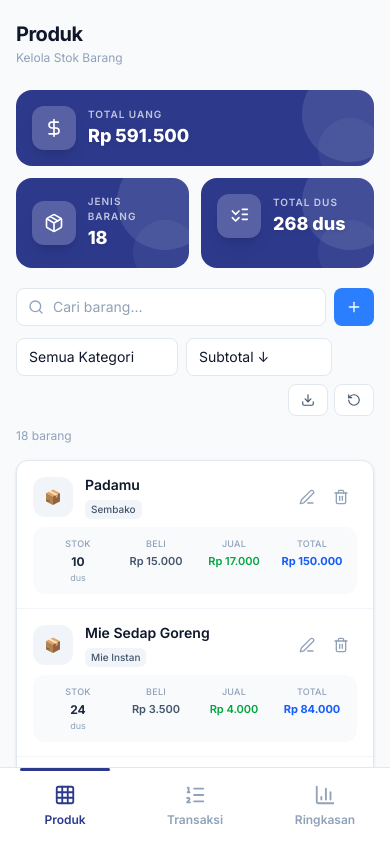
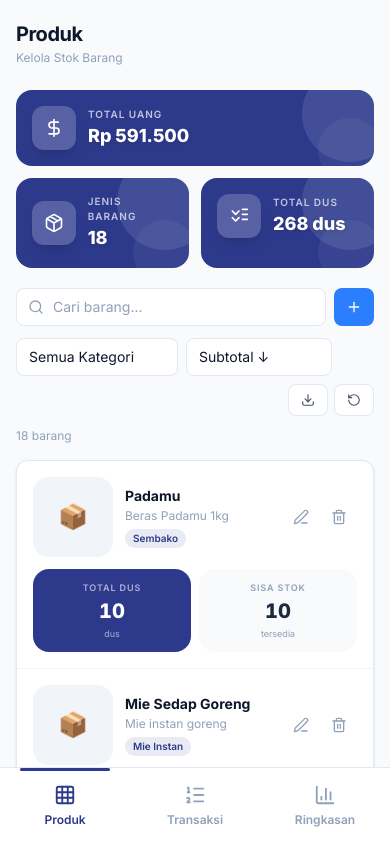
Before and after one commit to mrxzi/dewanda, a Next.js app: page / in a window 390 px wide. Shown: the top 842 px of the page. Built offline with nearby package versions, Linux system fonts and the light colour scheme.

Commit message:
updatebaru3

```diff
--- a/src/components/DataTable.tsx
+++ b/src/components/DataTable.tsx
@@ -3,7 +3,6 @@
 import { Edit3, Trash2, ChevronLeft, ChevronRight } from "lucide-react";
 import { Barang } from "@/lib/types";
 import { formatRupiah, getSubtotal } from "@/lib/utils";
-import { useTheme } from "./ThemeProvider";
 import { useState, useEffect } from "react";
 
 interface DataTableProps {
@@ -15,8 +14,6 @@ interface DataTableProps {
 const ITEMS_PER_PAGE = 10;
 
 export default function DataTable({ data, onEdit, onDelete }: DataTableProps) {
-  const { theme } = useTheme();
-  const isDark = theme === "dark";
   const [currentPage, setCurrentPage] = useState(1);
 
   const totalPages = Math.max(1, Math.ceil(data.length / ITEMS_PER_PAGE));
@@ -27,42 +24,23 @@ export default function DataTable({ data, onEdit, onDelete }: DataTableProps) {
     if (currentPage > totalPages) setCurrentPage(1);
   }, [currentPage, totalPages]);
 
-  const badgeClass = isDark
-    ? "bg-slate-700 text-slate-300"
-    : "bg-slate-100 text-slate-600";
-
   if (data.length === 0) {
     return (
-      <div
-        className={`rounded-xl border p-12 text-center ${
-          isDark ? "bg-slate-800 border-slate-700" : "bg-white border-slate-200"
-        }`}
-      >
+      <div className="rounded-xl border p-12 text-center bg-white border-slate-200">
         <p className="text-3xl mb-2">📦</p>
-        <p className={`text-sm ${isDark ? "text-slate-500" : "text-slate-400"}`}>
-          Tidak ada data ditemukan
-        </p>
+        <p className="text-sm text-slate-400">Tidak ada data ditemukan</p>
       </div>
     );
   }
 
   return (
-    <div
-      className={`rounded-xl border overflow-hidden ${
-        isDark ? "bg-slate-800 border-slate-700" : "bg-white border-slate-200 shadow-sm"
-      }`}
-    >
-      {/* Desktop table */}
+    <div className="rounded-xl border overflow-hidden bg-white border-slate-200 shadow-sm">
+
+      {/* ── Desktop table ── */}
       <div className="hidden md:block overflow-x-auto">
         <table className="w-full text-sm">
           <thead>
-            <tr
-              className={`text-[11px] font-medium uppercase tracking-wider ${
-                isDark
-                  ? "bg-slate-800 text-slate-500 border-b border-slate-700"
-                  : "bg-slate-50 text-slate-400 border-b border-slate-200"
-              }`}
-            >
+            <tr className="text-[11px] font-medium uppercase tracking-wider bg-slate-50 text-slate-400 border-b border-slate-200">
               <th className="py-3 px-4 text-left w-10">No</th>
               <th className="py-3 px-4 text-left">Produk</th>
               <th className="py-3 px-4 text-left">Kategori</th>
@@ -74,26 +52,17 @@ export default function DataTable({ data, onEdit, onDelete }: DataTableProps) {
             </tr>
           </thead>
           <tbody>
-            {paginatedData.map((item, index) => (
+            {paginatedData.map((item, index) => {
+              const habis = item.qty <= 0;
+              return (
                 <tr
                   key={item.id}
-                className={`transition-colors ${
-                  isDark
-                    ? "border-b border-slate-700/50 hover:bg-slate-750 hover:bg-slate-700/40"
-                    : "border-b border-slate-100 hover:bg-slate-50"
-                }`}
+                  className={`transition-colors border-b border-slate-100 hover:bg-slate-50 ${habis ? "opacity-40 grayscale" : ""}`}
                 >
-                <td
-                  className={`py-3 px-4 ${
-                    isDark ? "text-slate-500" : "text-slate-400"
-                  }`}
-                >
-                  {startIdx + index + 1}
-                </td>
+                  <td className="py-3 px-4 text-slate-400">{startIdx + index + 1}</td>
                   <td className="py-3 px-4">
                     <div className="flex items-center gap-2.5">
-                    {/* Product image */}
-                    <div className={`w-8 h-8 rounded-lg overflow-hidden flex-shrink-0 ${isDark ? "bg-slate-700" : "bg-slate-100"}`}>
+                      <div className="w-8 h-8 rounded-lg overflow-hidden flex-shrink-0 bg-slate-100">
                         {item.gambar ? (
                           <img src={item.gambar} alt={item.nama} className="w-full h-full object-cover" />
                         ) : (
@@ -101,158 +70,128 @@ export default function DataTable({ data, onEdit, onDelete }: DataTableProps) {
                         )}
                       </div>
                       <div>
-                      <span className={`font-medium ${isDark ? "text-white" : "text-slate-900"}`}>
-                        {item.nama}
-                      </span>
-                      {item.catatan && (
-                        <p className={`text-[10px] truncate max-w-[120px] ${isDark ? "text-slate-500" : "text-slate-400"}`}>
-                          {item.catatan}
-                        </p>
+                        <span className="font-medium text-slate-900">{item.nama}</span>
+                        {habis && <p className="text-[10px] text-red-500 font-semibold">Stok Habis</p>}
+                        {item.catatan && !habis && (
+                          <p className="text-[10px] truncate max-w-[120px] text-slate-400">{item.catatan}</p>
                         )}
                       </div>
                     </div>
                   </td>
                   <td className="py-3 px-4">
-                  <span
-                    className={`inline-block px-2 py-0.5 rounded text-[11px] font-medium ${badgeClass}`}
-                  >
+                    <span className="inline-block px-2 py-0.5 rounded text-[11px] font-medium bg-slate-100 text-slate-600">
                       {item.kategori}
                     </span>
                   </td>
-                <td
-                  className={`py-3 px-4 text-right font-medium ${
-                    isDark ? "text-slate-300" : "text-slate-700"
-                  }`}
-                >
-                  {item.qty} dus
-                </td>
-                <td
-                  className={`py-3 px-4 text-right ${
-                    isDark ? "text-slate-400" : "text-slate-500"
-                  }`}
-                >
-                  {formatRupiah(item.hargaSatuan)}
-                </td>
-                <td
-                  className={`py-3 px-4 text-right ${
-                    isDark ? "text-green-400" : "text-green-600"
-                  }`}
-                >
-                  {formatRupiah(item.hargaJual)}
-                </td>
+                  <td className="py-3 px-4 text-right font-medium text-slate-700">{item.qty} dus</td>
+                  <td className="py-3 px-4 text-right text-slate-500">{formatRupiah(item.hargaSatuan)}</td>
+                  <td className="py-3 px-4 text-right text-green-600">{formatRupiah(item.hargaJual)}</td>
                   <td className="py-3 px-4 text-right">
-                  <span
-                    className={`font-semibold ${
-                      isDark ? "text-blue-400" : "text-blue-600"
-                    }`}
-                  >
-                    {formatRupiah(getSubtotal(item))}
-                  </span>
+                    <span className="font-semibold text-blue-600">{formatRupiah(getSubtotal(item))}</span>
                   </td>
                   <td className="py-3 px-4">
                     <div className="flex items-center justify-center gap-0.5">
                       <button
                         onClick={() => onEdit(item)}
-                      className={`p-1.5 rounded-md transition-colors ${
-                        isDark
-                          ? "hover:bg-slate-700 text-slate-400"
-                          : "hover:bg-slate-100 text-slate-400"
-                      }`}
+                        className="p-1.5 rounded-md transition-colors hover:bg-slate-100 text-slate-400"
                       >
                         <Edit3 className="w-3.5 h-3.5" />
                       </button>
                       <button
                         onClick={() => onDelete(item.id)}
-                      className={`p-1.5 rounded-md transition-colors ${
-                        isDark
-                          ? "hover:bg-slate-700 text-slate-500 hover:text-red-400"
-                          : "hover:bg-slate-100 text-slate-400 hover:text-red-500"
-                      }`}
+                        className="p-1.5 rounded-md transition-colors hover:bg-slate-100 text-slate-400 hover:text-red-500"
                       >
                         <Trash2 className="w-3.5 h-3.5" />
                       </button>
                     </div>
                   </td>
                 </tr>
-            ))}
+              );
+            })}
           </tbody>
         </table>
       </div>
 
-      {/* Mobile cards */}
-      <div className="md:hidden divide-y divide-slate-100 dark:divide-slate-700/50">
-        {paginatedData.map((item, index) => (
+      {/* ── Mobile cards ── */}
+      <div className="md:hidden divide-y divide-slate-100">
+        {paginatedData.map((item) => {
+          const habis = item.qty <= 0;
+          return (
             <div
               key={item.id}
-            className="px-4 py-3.5"
+              className={`px-4 py-4 transition-opacity ${habis ? "opacity-40 grayscale" : ""}`}
             >
               {/* Row 1: Image + Name + Actions */}
-            <div className="flex items-center gap-3 mb-2">
-              <div className={`w-10 h-10 rounded-xl overflow-hidden flex-shrink-0 ${isDark ? "bg-slate-700" : "bg-slate-100"}`}>
+              <div className="flex items-center gap-3 mb-3">
+                {/* Gambar lebih besar */}
+                <div className="relative w-20 h-20 rounded-2xl overflow-hidden flex-shrink-0 bg-slate-100">
                   {item.gambar ? (
                     <img src={item.gambar} alt={item.nama} className="w-full h-full object-cover" />
                   ) : (
-                  <div className="w-full h-full flex items-center justify-center text-sm">📦</div>
+                    <div className="w-full h-full flex items-center justify-center text-2xl">📦</div>
+                  )}
+                  {habis && (
+                    <div className="absolute inset-0 bg-black/40 flex items-center justify-center">
+                      <span className="text-[8px] font-bold text-white uppercase tracking-wide">Habis</span>
+                    </div>
                   )}
                 </div>
+
+                {/* Info */}
                 <div className="flex-1 min-w-0">
-                <p className={`text-sm font-semibold truncate ${isDark ? "text-white" : "text-slate-900"}`}>
-                  {item.nama}
-                </p>
-                <span className={`inline-block text-[10px] font-medium px-1.5 py-0.5 rounded-md mt-0.5 ${badgeClass}`}>
+                  <p className="text-sm font-bold text-slate-900 truncate">{item.nama}</p>
+                  {item.catatan && (
+                    <p className="text-xs text-slate-400 truncate mt-0.5">{item.catatan}</p>
+                  )}
+                  <span className="inline-block text-[10px] font-semibold px-2 py-0.5 rounded-full mt-1 bg-[#2d3a8c]/10 text-[#2d3a8c]">
                     {item.kategori}
                   </span>
                 </div>
+
+                {/* Actions */}
                 <div className="flex items-center gap-0.5 flex-shrink-0">
                   <button
                     onClick={() => onEdit(item)}
-                  className={`p-2 rounded-lg ${isDark ? "text-slate-400 active:bg-slate-700" : "text-slate-400 active:bg-slate-100"}`}
+                    className="p-2.5 rounded-xl text-slate-400 active:bg-slate-100"
                   >
                     <Edit3 className="w-4 h-4" />
                   </button>
                   <button
                     onClick={() => onDelete(item.id)}
-                  className={`p-2 rounded-lg ${isDark ? "text-slate-500 active:bg-slate-700" : "text-slate-400 active:bg-slate-100"}`}
+                    className="p-2.5 rounded-xl text-slate-400 active:bg-slate-100 active:text-red-500"
                   >
                     <Trash2 className="w-4 h-4" />
                   </button>
                 </div>
               </div>
 
-            {/* Row 2: Stok + Harga Beli + Harga Jual + Subtotal */}
-            <div className={`grid grid-cols-4 gap-1 text-center rounded-xl px-2 py-2.5 ${isDark ? "bg-slate-700/50" : "bg-slate-50"}`}>
-              <div>
-                <p className={`text-[9px] font-medium uppercase tracking-wide ${isDark ? "text-slate-500" : "text-slate-400"}`}>Stok</p>
-                <p className={`text-[12px] font-bold mt-0.5 ${isDark ? "text-white" : "text-slate-800"}`}>{item.qty}</p>
-                <p className={`text-[9px] ${isDark ? "text-slate-500" : "text-slate-400"}`}>dus</p>
+              {/* Row 2: Total Dus + Sisa Stok (only 2 columns) */}
+              <div className="grid grid-cols-2 gap-2">
+                <div className="flex flex-col items-center justify-center rounded-2xl py-3 bg-[#2d3a8c]">
+                  <p className="text-[9px] font-semibold uppercase tracking-widest text-white/60 mb-0.5">Total Dus</p>
+                  <p className="text-xl font-extrabold text-white tabular-nums">{item.qty}</p>
+                  <p className="text-[9px] text-white/60 mt-0.5">dus</p>
                 </div>
-              <div>
-                <p className={`text-[9px] font-medium uppercase tracking-wide ${isDark ? "text-slate-500" : "text-slate-400"}`}>Beli</p>
-                <p className={`text-[11px] font-semibold mt-0.5 ${isDark ? "text-slate-300" : "text-slate-600"}`}>{formatRupiah(item.hargaSatuan)}</p>
-              </div>
-              <div>
-                <p className={`text-[9px] font-medium uppercase tracking-wide ${isDark ? "text-slate-500" : "text-slate-400"}`}>Jual</p>
-                <p className={`text-[11px] font-semibold mt-0.5 ${isDark ? "text-green-400" : "text-green-600"}`}>{formatRupiah(item.hargaJual)}</p>
-              </div>
-              <div>
-                <p className={`text-[9px] font-medium uppercase tracking-wide ${isDark ? "text-slate-500" : "text-slate-400"}`}>Total</p>
-                <p className={`text-[11px] font-bold mt-0.5 ${isDark ? "text-blue-400" : "text-blue-600"}`}>{formatRupiah(getSubtotal(item))}</p>
+                <div className={`flex flex-col items-center justify-center rounded-2xl py-3 ${habis ? "bg-red-50" : "bg-slate-50"}`}>
+                  <p className={`text-[9px] font-semibold uppercase tracking-widest mb-0.5 ${habis ? "text-red-400" : "text-slate-400"}`}>Sisa Stok</p>
+                  {habis ? (
+                    <p className="text-sm font-extrabold text-red-500">HABIS</p>
+                  ) : (
+                    <>
+                      <p className="text-xl font-extrabold text-slate-800 tabular-nums">{item.qty}</p>
+                      <p className="text-[9px] text-slate-400 mt-0.5">tersedia</p>
+                    </>
+                  )}
                 </div>
               </div>
             </div>
-        ))}
+          );
+        })}
       </div>
 
-
-      {/* Pagination */}
+      {/* ── Pagination ── */}
       {totalPages > 1 && (
-        <div
-          className={`flex items-center justify-between px-4 py-2.5 border-t text-xs ${
-            isDark
-              ? "border-slate-700 text-slate-500"
-              : "border-slate-200 text-slate-400"
-          }`}
-        >
+        <div className="flex items-center justify-between px-4 py-2.5 border-t border-slate-200 text-xs text-slate-400">
           <span>
             {startIdx + 1}–{Math.min(startIdx + ITEMS_PER_PAGE, data.length)}{" "}
             dari {data.length}
@@ -271,9 +210,7 @@ export default function DataTable({ data, onEdit, onDelete }: DataTableProps) {
                 onClick={() => setCurrentPage(pg)}
                 className={`w-7 h-7 rounded text-xs font-medium ${
                   currentPage === pg
-                    ? "bg-blue-500 text-white"
-                    : isDark
-                    ? "hover:bg-slate-700"
+                    ? "bg-[#2d3a8c] text-white"
                     : "hover:bg-slate-100"
                 }`}
               >
```
Lines whose indentation alone changed are shown as unchanged.
